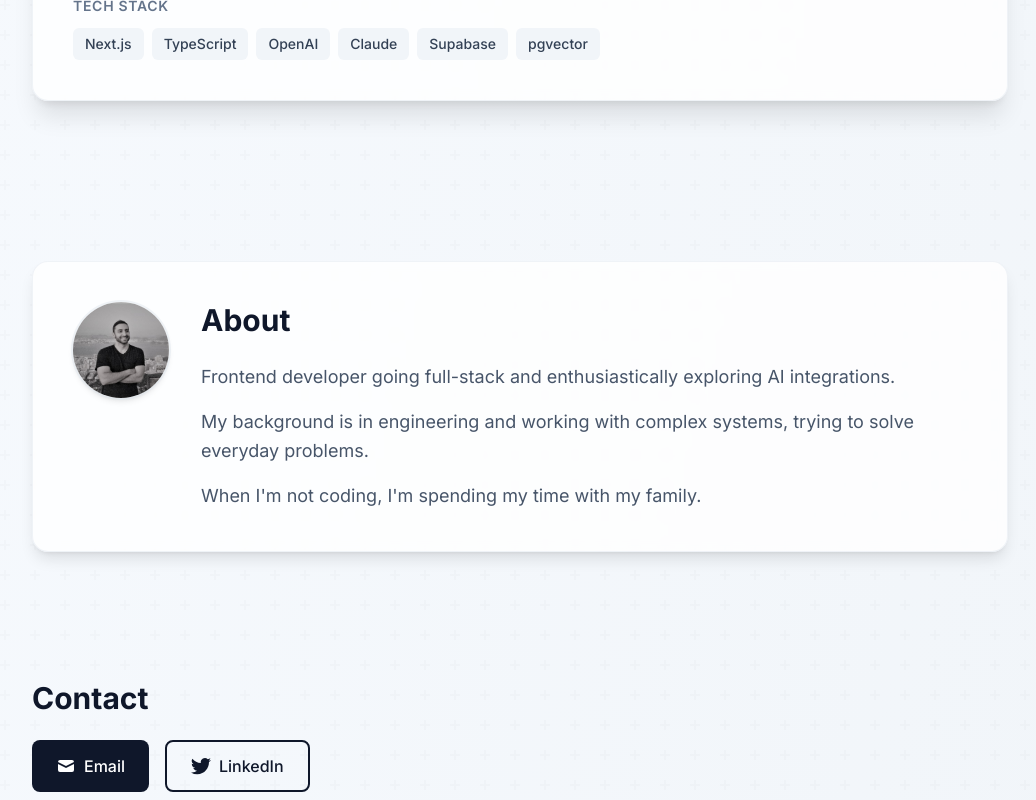
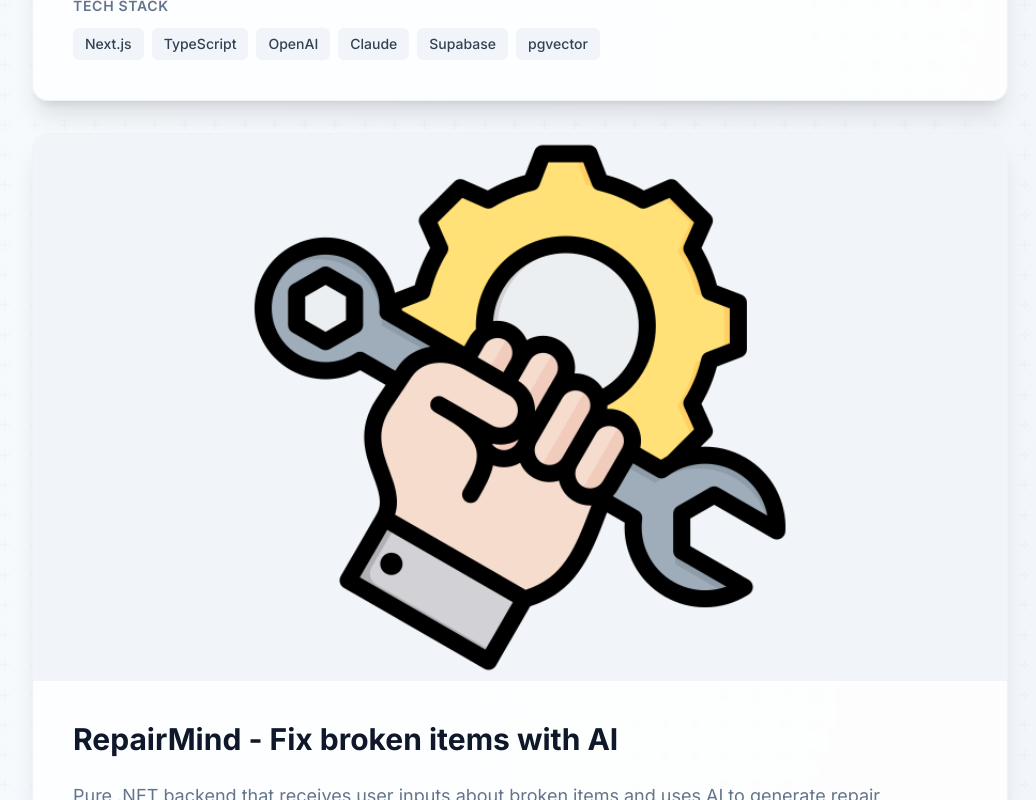
Before and after one commit to mahanmashoof/portfolio2.0, a Next.js app: page / in a window 1280 px wide. Shown: the part 3960-4760 px from the top of the page, without its empty margins (120-1156 px from the left). Built offline with nearby package versions, Linux system fonts and the light colour scheme.

Commit message:
added repairmind

```diff
--- a/app/page.tsx
+++ b/app/page.tsx
@@ -103,6 +103,24 @@ export default function Home() {
               "pgvector",
             ]}
           />
+          <ProjectCard
+            title="RepairMind - Fix broken items with AI"
+            description="Pure .NET backend that receives user inputs about broken items and uses AI to generate repair instructions."
+            imageSrc="/repair.png"
+            imageAlt="repair-icon"
+            liveUrl="https://repairmind.onrender.com/swagger/index.html"
+            githubBackendUrl="https://github.com/mahanmashoof/repairmind"
+            techStack={[
+              ".NET 10",
+              "C#",
+              "OpenAI",
+              "MediatR",
+              "ASP.NET Core Web Authentication",
+              "Sqlite",
+              "Docker",
+              "Swagger",
+            ]}
+          />
         </section>
 
         {/* About Section */}
@@ -139,7 +157,10 @@ export default function Home() {
                     systems, trying to solve everyday problems.
                   </p>
                   <p>
-                    When I'm not coding, I'm spending my time with my family.
+                    When I'm not coding, I'm spending my time with my family,
+                    building stuff with my hands, or doing sports. I have a
+                    passion for learning and creating, and I'm always excited to
+                    take on new challenges and expand my skill set.
                   </p>
                 </div>
               </div>
```
Also changed, not shown: public/repair.png (added).
